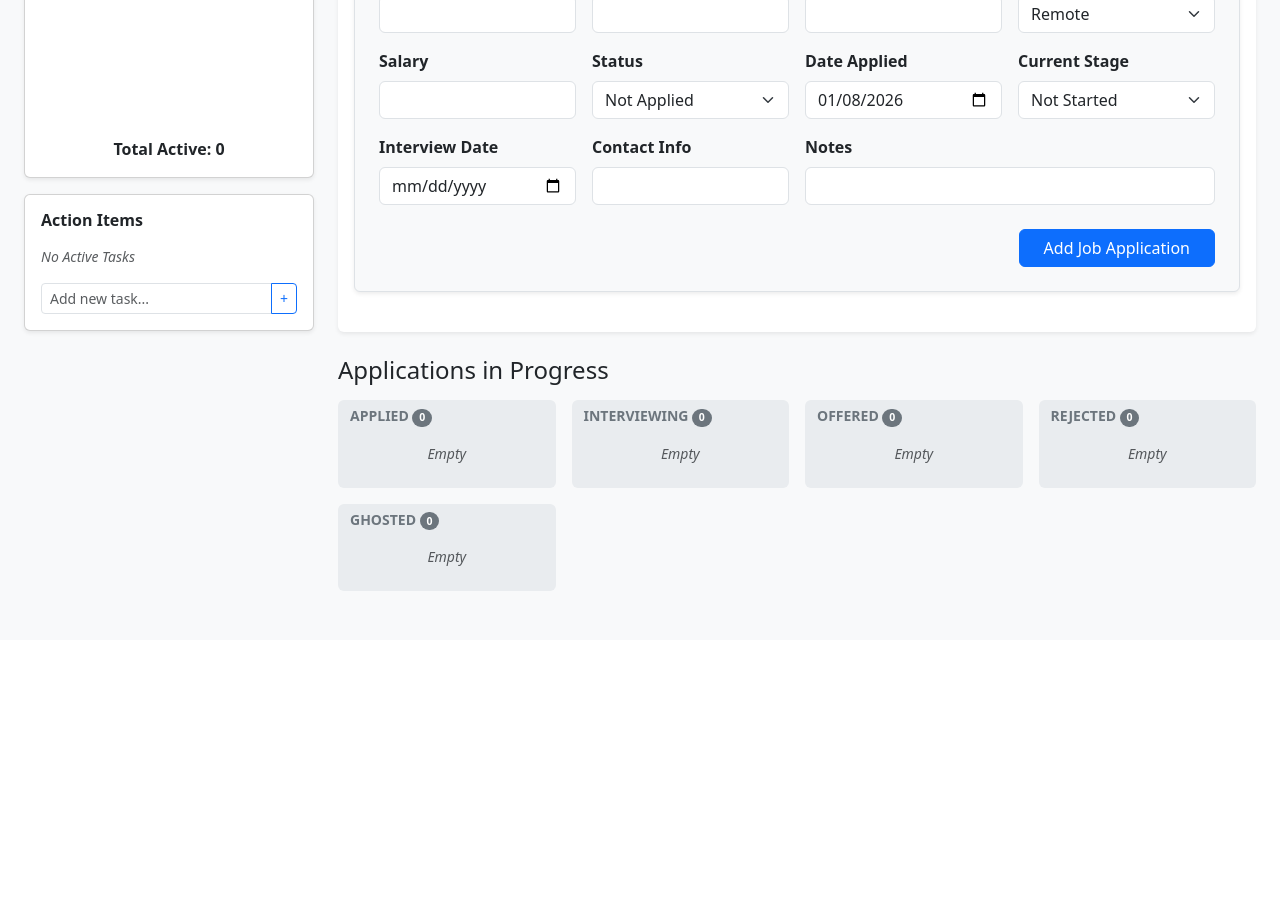
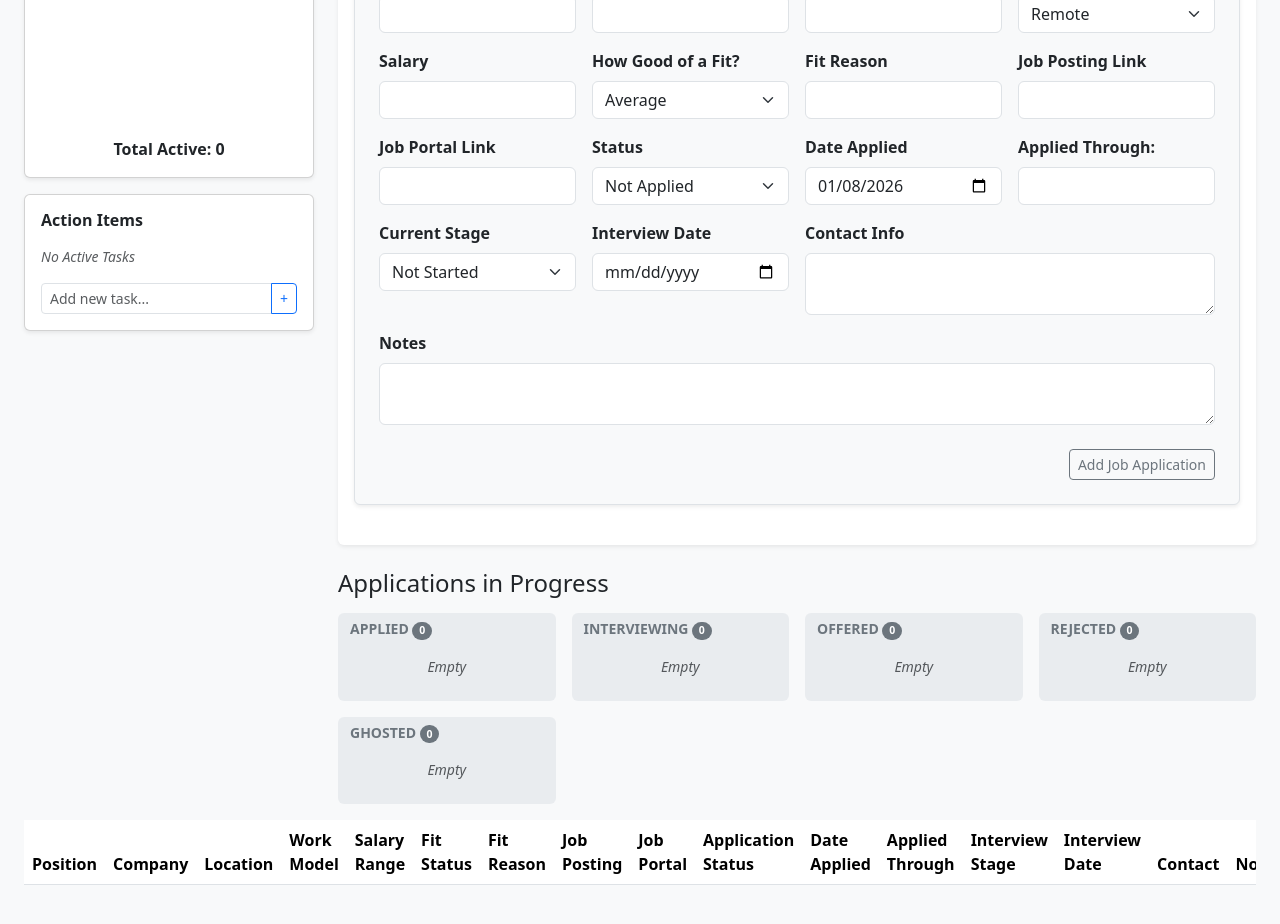
Before and after one commit to ScriptedRemedies/JobTracker, a React (Vite) app: page / in a window 1280 px wide. Shown: the part 160-1084 px from the top of the page. Before the commit the page ends 800 px from the top, so only its background shows below. Built offline with nearby package versions, Linux system fonts and the light colour scheme.

Commit message:
Added skeleton table for jobs

```diff
--- a/src/App.jsx
+++ b/src/App.jsx
@@ -4,11 +4,11 @@ import AddJobForm from './components/AddJobForm'
 import {confirmAction, notifySuccess} from "./utils/Toast.js";
 import StatusChart from "./components/StatusChart.jsx";
 import AddActionItemForm from "./components/AddActionItemForm.jsx";
+import JobTable from "./components/JobTable.jsx";
 
 function App() {
     // JOBS ITEMS
     const STATUS_COLUMNS = ["Applied", "Interviewing", "Offered", "Rejected", "Ghosted"]
-
     const [jobs, setJobs] = useState(() => {
         const saved = localStorage.getItem('my-job-tracker')
         return saved ? JSON.parse(saved) : []
@@ -125,7 +125,7 @@ function App() {
                                                 // Wrapper Div for "Click to Open Details"
                                                 <div
                                                     key={job.id}
-                                                    onClick={() => handleJobClick(job)} // <--- THIS IS THE CLICK HANDLER
+                                                    onClick={() => handleJobClick(job)}
                                                     style={{ cursor: 'pointer' }}
                                                 >
                                                     <JobCard
@@ -144,6 +144,11 @@ function App() {
 
                 </div>
             </div>
+
+            {/* Table */}
+            <div className="w-100">
+                <JobTable jobs={jobs} onEdit={editJob} onDelete={deleteJob} />
+            </div>
         </div>
     )
 }
--- a/src/components/AddActionItemForm.jsx
+++ b/src/components/AddActionItemForm.jsx
@@ -5,7 +5,10 @@ function AddActionItemForm({ tasks, onAdd, onToggle, onDelete }) {
     const [newItem, setNewItem] = useState('')
 
     const handleAdd = () => {
-        if (!newItem.trim()) return
+        if (!newItem.trim()) {
+            notifyError('Missing Required Fields', 'Please enter a item to complete.')
+            return
+        }
         onAdd(newItem)
         setNewItem('')
         notifySuccess('Action Item Added!')
--- a/src/components/AddJobForm.jsx
+++ b/src/components/AddJobForm.jsx
@@ -4,6 +4,7 @@ import { notifySuccess, notifyError } from '../utils/Toast'
 function AddJobForm({ onAdd }) {
     const WORK_MODEL = ["Remote", "Hybrid", "On-Site"]
     const STATUS = ["Not Applied", "Applied", "Interviewing", "Offered", "Rejected", "Ghosted"]
+    const FIT_STATUS = ['Would Prefer', 'Average', 'No Preference']
     const STAGE = ["Not Started", "Screening - Phone", "Screening - Video", "Hiring Manager Interview", "Skills Assessment", "Team/Panel Interview", "Final Interview", "Reference & Background Check", "Offer", "Rejection"]
     const getTodayString = () => {
         const today = new Date();
@@ -17,8 +18,13 @@ function AddJobForm({ onAdd }) {
         location: '',
         workModel: 'Remote',
         salary: '',
+        fitStatus: 'Average',
+        fitReason: '',
+        jobPostingLink: '',
+        jobAppPortalLink: '',
         status: 'Not Applied',
         dateApplied: getTodayString(),
+        appliedThrough: '',
         stage: 'Not Started',
         interviewDate: '',
         contact: '',
@@ -45,8 +51,13 @@ function AddJobForm({ onAdd }) {
             location: '',
             workModel: 'Remote',
             salary: '',
+            fitStatus: 'Average',
+            fitReason: '',
+            jobPostingLink: '',
+            jobAppPortalLink: '',
             status: 'Not Applied',
             dateApplied: getTodayString(),
+            appliedThrough: '',
             stage: 'Not Started',
             interviewDate: '',
             contact: '',
@@ -92,6 +103,32 @@ function AddJobForm({ onAdd }) {
                     <input name="salary" type="text" className="form-control" value={formState.salary} onChange={handleChange} />
                 </div>
 
+                {/* Fit Status */}
+                <div className="col-md-3">
+                    <label className="form-label fw-bold">How Good of a Fit?</label>
+                    <select name="fitStatus" className="form-select" value={formState.fitStatus} onChange={handleChange}>
+                        {FIT_STATUS.map(status => <option key={status} value={status}>{status}</option>)}
+                    </select>
+                </div>
+
+                {/* Fit Reason */}
+                <div className="col-md-3">
+                    <label className="form-label fw-bold">Fit Reason</label>
+                    <input name="fitReason" type="text" className="form-control" value={formState.fitReason} onChange={handleChange} />
+                </div>
+
+                {/* Job Posting Link */}
+                <div className="col-md-3">
+                    <label className="form-label fw-bold">Job Posting Link</label>
+                    <input name="jobPostingLink" type="text" className="form-control" value={formState.jobPostingLink} onChange={handleChange} />
+                </div>
+
+                {/* Job Application Portal Link */}
+                <div className="col-md-3">
+                    <label className="form-label fw-bold">Job Portal Link</label>
+                    <input name="jobAppPortalLink" type="text" className="form-control" value={formState.jobAppPortalLink} onChange={handleChange} />
+                </div>
+
                 {/* Status */}
                 <div className="col-md-3">
                     <label className="form-label fw-bold">Status</label>
@@ -104,6 +141,12 @@ function AddJobForm({ onAdd }) {
                 <div className="col-md-3">
                     <label className="form-label fw-bold">Date Applied</label>
                     <input name="dateApplied" type="date" className="form-control" value={formState.dateApplied} onChange={handleChange} />
+                </div>
+
+                {/* Applied Through */}
+                <div className="col-md-3">
+                    <label className="form-label fw-bold">Applied Through:</label>
+                    <input name="appliedThrough" type="text" className="form-control" value={formState.appliedThrough} onChange={handleChange} />
                 </div>
 
                 {/* Stage */}
@@ -121,20 +164,20 @@ function AddJobForm({ onAdd }) {
                 </div>
 
                 {/* Contact */}
-                <div className="col-md-3">
+                <div className="col-md-6">
                     <label className="form-label fw-bold">Contact Info</label>
-                    <input name="contact" type="text" className="form-control" value={formState.contact} onChange={handleChange} />
+                    <textarea name="contact" className="form-control" value={formState.contact} onChange={handleChange} />
                 </div>
 
                 {/* Notes (Takes up remaining space) */}
-                <div className="col-md-6">
+                <div className="col-md-12">
                     <label className="form-label fw-bold">Notes</label>
-                    <input name="notes" type="text" className="form-control" value={formState.notes} onChange={handleChange} />
+                    <textarea name="notes" className="form-control" value={formState.notes} onChange={handleChange} />
                 </div>
 
                 {/* Add Button */}
                 <div className="col-12 mt-4 text-end">
-                    <button onClick={handleSubmit} className="btn btn-primary px-4">
+                    <button onClick={handleSubmit} className="btn btn-outline-secondary btn-sm">
                         Add Job Application
                     </button>
                 </div>
--- /dev/null
+++ b/src/components/JobTable.jsx
@@ -0,0 +1,60 @@
+import React from 'react'
+import {confirmAction, notifySuccess} from "../utils/Toast.js";
+
+function JobTable({ jobs, onEdit, onDelete}) {
+    return (
+        <div className="table-responsive">
+            <table className="table table-hover table-striped mt-3">
+                <thead>
+                    <tr>
+                        <th scope="col">Position</th>
+                        <th scope="col">Company</th>
+                        <th scope="col">Location</th>
+                        <th scope="col">Work Model</th>
+                        <th scope="col">Salary Range</th>
+                        <th scope="col">Fit Status</th>
+                        <th scope="col">Fit Reason</th>
+                        <th scope="col">Job Posting</th>
+                        <th scope="col">Job Portal</th>
+                        <th scope="col">Application Status</th>
+                        <th scope="col">Date Applied</th>
+                        <th scope="col">Applied Through</th>
+                        <th scope="col">Interview Stage</th>
+                        <th scope="col">Interview Date</th>
+                        <th scope="col">Contact</th>
+                        <th scope="col">Notes</th>
+                        <th scope="col">Actions</th>
+                    </tr>
+                </thead>
+                <tbody>
+                    {jobs.map(job => (
+                        <tr key={job.id}>
+                            <td>{job.position}</td>
+                            <td>{job.company}</td>
+                            <td>{job.location}</td>
+                            <td>{job.workModel}</td>
+                            <td>{job.salary}</td>
+                            <td>{job.fitStatus}</td>
+                            <td>{job.fitReason}</td>
+                            <td>{job.jobPostingLink}</td>
+                            <td>{job.jobAppPortalLink}</td>
+                            <td>{job.status}</td>
+                            <td>{job.dateApplied}</td>
+                            <td>{job.appliedThrough}</td>
+                            <td>{job.stage}</td>
+                            <td>{job.interviewDate}</td>
+                            <td>{job.contact}</td>
+                            <td>{job.notes}</td>
+                            <td className="d-flex justify-content-end gap-1">
+                                <button onClick={() => onEdit(job.id)} className="btn btn-outline-secondary btn-sm py-0 px-1">Edit</button>
+                                <button onClick={() => onDelete(job.id)} className="btn btn-outline-danger btn-sm py-0 px-1">&times;</button>
+                            </td>
+                        </tr>
+                    ))}
+                </tbody>
+            </table>
+        </div>
+    )
+}
+
+export default JobTable
```
